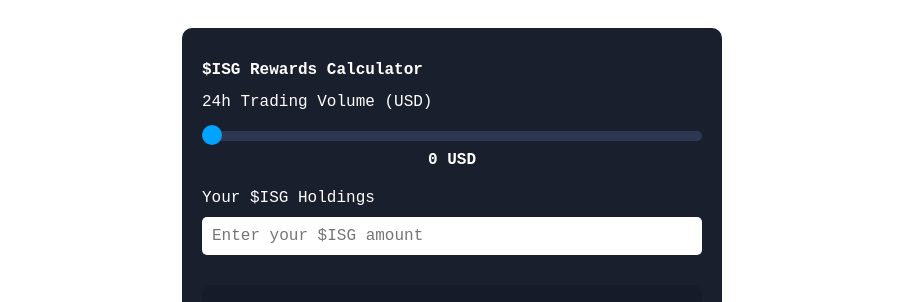
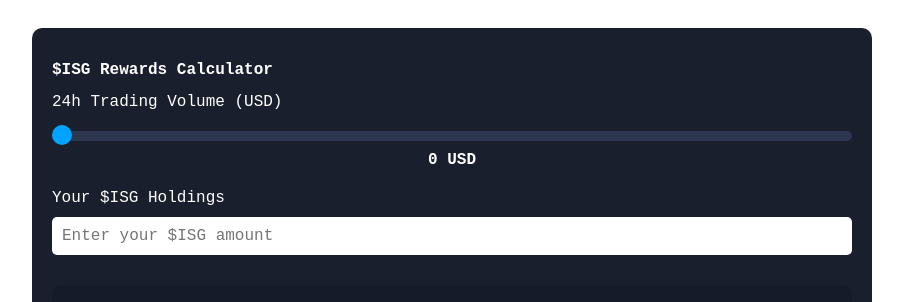
Before and after one commit to Bazthos/rewardsISG, a plain HTML site: page index.html in a window 1280 px wide. Shown: the top 302 px of the page, without its empty margins (188-1091 px from the left). Drawn offline with Linux system fonts and the light colour scheme.

Commit message:
Update index.html

```diff
--- a/index.html
+++ b/index.html
@@ -16,7 +16,7 @@
         .calculator {
             display: flex;
             flex-direction: column;
-            max-width: 500px;
+            width: 800px;
             margin: auto;
             padding: 20px;
             background: #1A1F2E;
```
